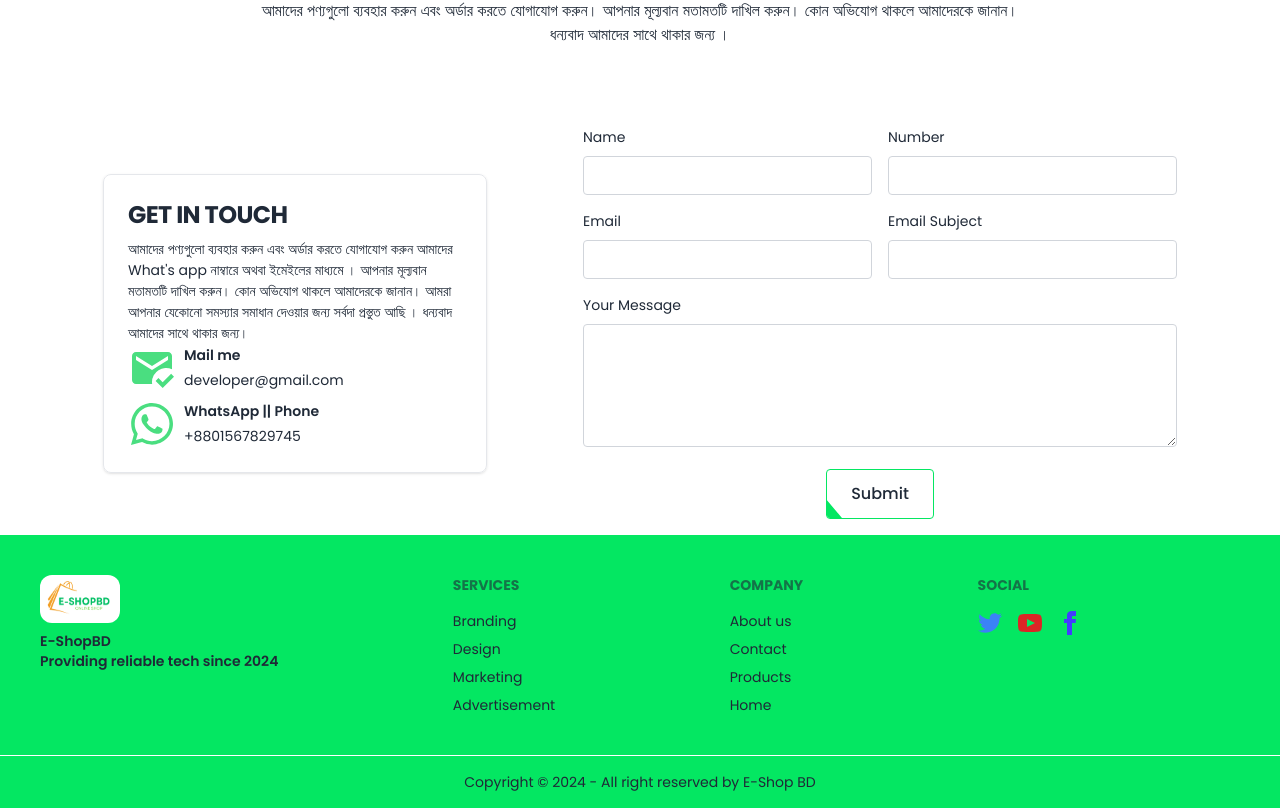
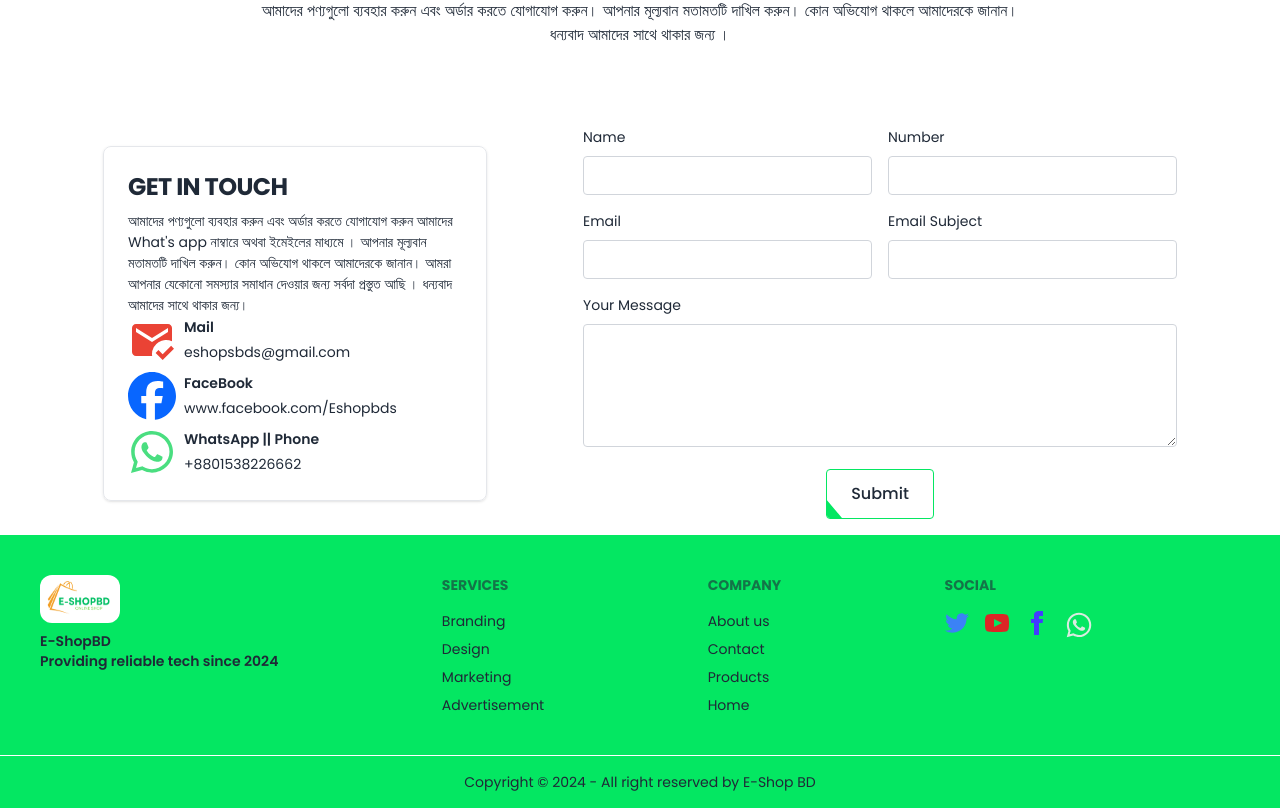
Before and after one commit to taskinahmadalfaruqe/kito-green-tea, a React (Vite) app: page / in a window 1280 px wide. Shown: the part 3073-3881 px from the top of the page. Built offline with nearby package versions, Linux system fonts and the light colour scheme; no server answers.

Commit message:
[moin/updateFooter] update footer and added social icon with action

```diff
--- a/src/components/Contact/Contact.jsx
+++ b/src/components/Contact/Contact.jsx
@@ -3,6 +3,7 @@
 import { FaWhatsapp } from "react-icons/fa";
 import CommonButton from "../../shared/CommonButton";
 import SectionTitle from "../../shared/SectionTitle";
+import { FaFacebook } from "react-icons/fa6";
 
 const Contact = () => {
   return (
@@ -95,20 +96,29 @@
                 </p>
                 <div className="flex gap-2 items-center pb-2">
                   <p>
-                    <MdMarkEmailRead className="text-[#4ADE80] h-12 w-12" />
+                    <MdMarkEmailRead className="text-[#ea4335] h-12 w-12" />
                   </p>
                   <div className="flex-col">
-                    <p className="font-semibold pb-1">Mail me</p>
-                    <p>developer@gmail.com</p>
+                    <p className="font-semibold pb-1">Mail </p>
+                    <p>eshopsbds@gmail.com</p>
+                  </div>
+                </div>
+                <div className="flex gap-2 items-center pb-2">
+                  <a href="https://www.facebook.com/Eshopbds" target="_blank">
+                    <FaFacebook className="text-[#0866ff] h-12 w-12" />
+                  </a>
+                  <div className="flex-col">
+                    <p className="font-semibold pb-1">FaceBook </p>
+                    <p>www.facebook.com/Eshopbds</p>
                   </div>
                 </div>
                 <div className="flex gap-2 items-center">
-                  <p>
+                  <a href="https://wa.me/8801538226662" target="_blank">
                     <FaWhatsapp className="text-[#4ADE80] h-12 w-12" />
-                  </p>
+                  </a>
                   <div className="flex-col">
                     <p className="font-semibold pb-1 "> WhatsApp || Phone</p>
-                    <p>+8801567829745</p>
+                    <p>+8801538226662</p>
                   </div>
                 </div>
               </div>
--- a/src/shared/Footer.jsx
+++ b/src/shared/Footer.jsx
@@ -1,5 +1,6 @@
 import { Link } from "react-router-dom";
 import logo from "../assets/eshopbdlogo.png";
+import { FaWhatsapp } from "react-icons/fa6";
 
 const Footer = () => {
   const year = new Date().getFullYear();
@@ -34,7 +35,10 @@
           <div className="grid grid-flow-col gap-4">
             <a className="text-blue-500"><svg xmlns="http://www.w3.org/2000/svg" width="24" height="24" viewBox="0 0 24 24" className="fill-current"><path d="M24 4.557c-.883.392-1.832.656-2.828.775 1.017-.609 1.798-1.574 2.165-2.724-.951.564-2.005.974-3.127 1.195-.897-.957-2.178-1.555-3.594-1.555-3.179 0-5.515 2.966-4.797 6.045-4.091-.205-7.719-2.165-10.148-5.144-1.29 2.213-.669 5.108 1.523 6.574-.806-.026-1.566-.247-2.229-.616-.054 2.281 1.581 4.415 3.949 4.89-.693.188-1.452.232-2.224.084.626 1.956 2.444 3.379 4.6 3.419-2.07 1.623-4.678 2.348-7.29 2.04 2.179 1.397 4.768 2.212 7.548 2.212 9.142 0 14.307-7.721 13.995-14.646.962-.695 1.797-1.562 2.457-2.549z"></path></svg></a>
             <a className="text-red-600"><svg xmlns="http://www.w3.org/2000/svg" width="24" height="24" viewBox="0 0 24 24" className="fill-current"><path d="M19.615 3.184c-3.604-.246-11.631-.245-15.23 0-3.897.266-4.356 2.62-4.385 8.816.029 6.185.484 8.549 4.385 8.816 3.6.245 11.626.246 15.23 0 3.897-.266 4.356-2.62 4.385-8.816-.029-6.185-.484-8.549-4.385-8.816zm-10.615 12.816v-8l8 3.993-8 4.007z"></path></svg></a>
-            <a className=" text-Accent_Color"><svg xmlns="http://www.w3.org/2000/svg" width="24" height="24" viewBox="0 0 24 24" className="fill-current"><path d="M9 8h-3v4h3v12h5v-12h3.642l.358-4h-4v-1.667c0-.955.192-1.333 1.115-1.333h2.885v-5h-3.808c-3.596 0-5.192 1.583-5.192 4.615v3.385z"></path></svg></a>
+            <a href="https://www.facebook.com/Eshopbds" target="_blank" className=" text-Accent_Color"><svg xmlns="http://www.w3.org/2000/svg" width="24" height="24" viewBox="0 0 24 24" className="fill-current"><path d="M9 8h-3v4h3v12h5v-12h3.642l.358-4h-4v-1.667c0-.955.192-1.333 1.115-1.333h2.885v-5h-3.808c-3.596 0-5.192 1.583-5.192 4.615v3.385z"></path></svg></a>
+            <a href="https://wa.me/8801538226662" target="_blank">
+            <FaWhatsapp className="text-[#daebe0] h-7 w-7" />
+            </a>
           </div>
         </nav>
       </footer>
```
